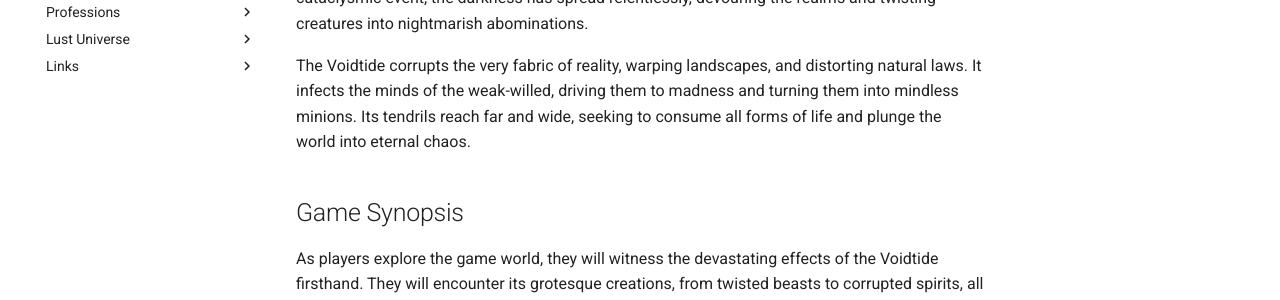
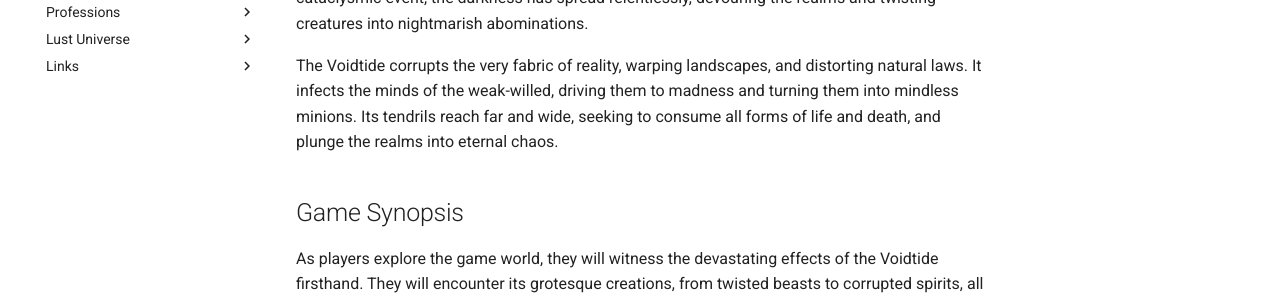
Before and after one commit to Lust-Interactive/EternalDamnationWiki, an MkDocs documentation site: the page built from data/index.md, in a window 1280 px wide and 900 px high, scrolled down 430 px. Shown: the part 204-504 px from the top of the window. Built offline with MkDocs 1.6.1 and Material for MkDocs 9.7.7, drawn with Linux system fonts in a browser that asks for light colours; comment, search, counter and statistics services are not loaded.

```diff
--- a/data/index.md
+++ b/data/index.md
@@ -13,7 +13,7 @@
 Many centuries ago, a group of powerful mages attempted to unlock the secrets of the cosmos and gain godlike powers, elevating themselves to rulers of their realm. In their hubris, they inadvertently ruptured the fabric of reality, unleashing the Voidtide upon the world. Since that cataclysmic event, the darkness has spread relentlessly, devouring the realms and twisting creatures into nightmarish abominations.
 
 
-The Voidtide corrupts the very fabric of reality, warping landscapes, and distorting natural laws. It infects the minds of the weak-willed, driving them to madness and turning them into mindless minions. Its tendrils reach far and wide, seeking to consume all forms of life and plunge the world into eternal chaos.
+The Voidtide corrupts the very fabric of reality, warping landscapes, and distorting natural laws. It infects the minds of the weak-willed, driving them to madness and turning them into mindless minions. Its tendrils reach far and wide, seeking to consume all forms of life and death, and plunge the realms into eternal chaos.
 
 
 
```
